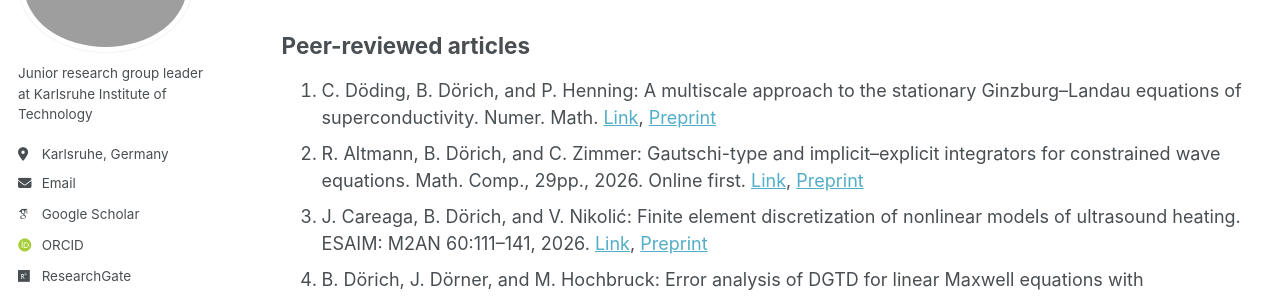
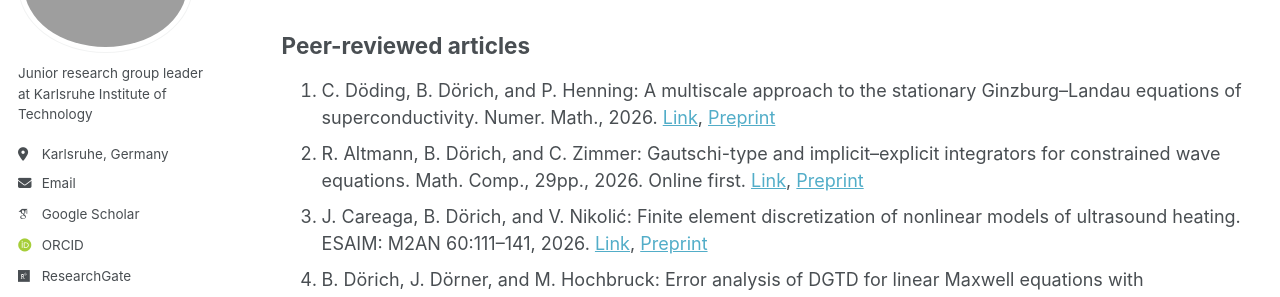
Before and after one commit to BenjaminDoerich/BenjaminDoerich.github.io, a Jekyll site: the page built from _pages/publications.md, in a window 1280 px wide and 900 px high, scrolled down 302 px. Shown: the part 180-477 px from the top of the window. Built offline with Jekyll 4.4.1, drawn with Linux system fonts in a browser that asks for light colours; some web fonts are replaced; a script that is not in the unit is left out.

Commit message:
Update publications.md

```diff
--- a/_pages/publications.md
+++ b/_pages/publications.md
@@ -20,7 +20,7 @@ redirect_from:
 
 ## Peer-reviewed articles
 
-1. C. Döding, B. Dörich, and P. Henning: A multiscale approach to the stationary Ginzburg–Landau equations of superconductivity. Numer. Math. [Link](https://doi.org/10.1007/s00211-026-01544-4), [Preprint](https://www.waves.kit.edu/downloads/CRC1173_Preprint_2024-21.pdf)
+1. C. Döding, B. Dörich, and P. Henning: A multiscale approach to the stationary Ginzburg–Landau equations of superconductivity. Numer. Math., 2026. [Link](https://doi.org/10.1007/s00211-026-01544-4), [Preprint](https://www.waves.kit.edu/downloads/CRC1173_Preprint_2024-21.pdf)
 1. R. Altmann, B. Dörich, and C. Zimmer: Gautschi-type and implicit--explicit integrators for constrained wave equations. Math. Comp., 29pp., 2026. Online first. [Link](https://doi.org/10.1090/mcom/4194), [Preprint](https://arxiv.org/pdf/2505.22532)
 1. J. Careaga, B. Dörich, and V. Nikolić: Finite element discretization of nonlinear models of ultrasound heating. ESAIM: M2AN 60:111–141, 2026. [Link](https://doi.org/10.1051/m2an/2025099), [Preprint](https://www.waves.kit.edu/downloads/CRC1173_Preprint_2025-3.pdf)
 1. B. Dörich, J. Dörner, and M. Hochbruck: Error analysis of DGTD for linear Maxwell equations with inhomogeneous interface conditions.  Math. Comp., 1–31, 2026. Online first. [Link](https://doi.org/10.1090/mcom/4170), [Preprint](https://www.waves.kit.edu/downloads/CRC1173_Preprint_2024-16.pdf)
```
